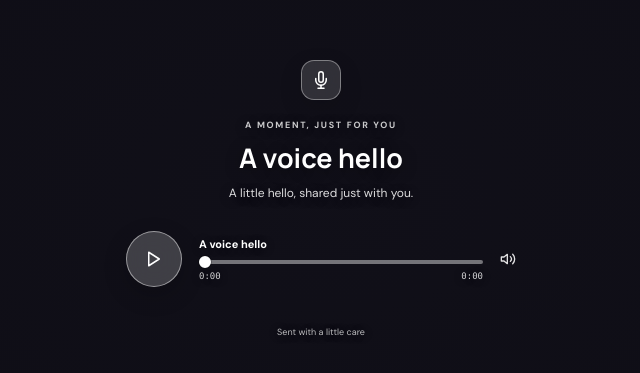
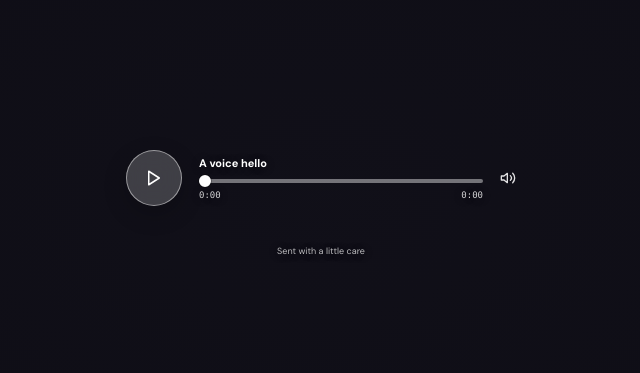
Before and after one commit to C0DE-8/showoff-link, a React (Vite) app in the folder client/: page /voice/1 in a window 1280 px wide. Shown: the part 205-578 px from the top of the page, without its empty margins (319-959 px from the left). Built offline with nearby package versions, Linux system fonts and the light colour scheme; no server answers.

Commit message:
Update project

```diff
--- a/client/src/pages/content-view/ContentView.jsx
+++ b/client/src/pages/content-view/ContentView.jsx
@@ -1,6 +1,6 @@
 import { useEffect, useRef, useState } from 'react'
 import { useParams } from 'react-router-dom'
-import { FiAlertCircle, FiImage, FiMic, FiType } from 'react-icons/fi'
+import { FiAlertCircle } from 'react-icons/fi'
 import * as noteApi from '../../api/note'
 import * as imageApi from '../../api/image'
 import * as audioApi from '../../api/audio'
@@ -103,8 +103,6 @@ export default function ContentView({ type }) {
     }
   }
 
-  const icon = type === 'note' ? <FiType /> : type === 'image' ? <FiImage /> : <FiMic />
-  const headings = { note: 'A little note', image: 'A favorite moment', voice: 'A voice hello' }
   const stageStyle = skinImage ? {
     backgroundImage: `linear-gradient(rgba(12, 11, 17, .18), rgba(12, 11, 17, .32)), url("${skinImage}")`
   } : undefined
@@ -123,13 +121,9 @@ export default function ContentView({ type }) {
           <div className="share-loading"><span className="spinner" /><p>Opening something made for you…</p></div>
         ) : (
           <>
-            <div className="share-type-icon" aria-hidden="true">{icon}</div>
-            <div className="share-eyebrow">A MOMENT, JUST FOR YOU</div>
-            <h1 className="share-heading">{headings[type]}</h1>
             {type === 'note' && <blockquote className="share-quote">“{content.note_content}”</blockquote>}
             {type === 'image' && <img className="share-image" src={imageUrl} alt="A photo shared just for you" />}
             {type === 'voice' && <>
-              <p className="share-caption">A little hello, shared just with you.</p>
               <AudioPlayer className="share-audio" loadSource={loadVoice} label="A voice hello" />
             </>}
             <div className="share-signoff">Sent with a little care</div>
```
Also changed, not shown: 2 other files (tests, documents, lock files or other folders).
